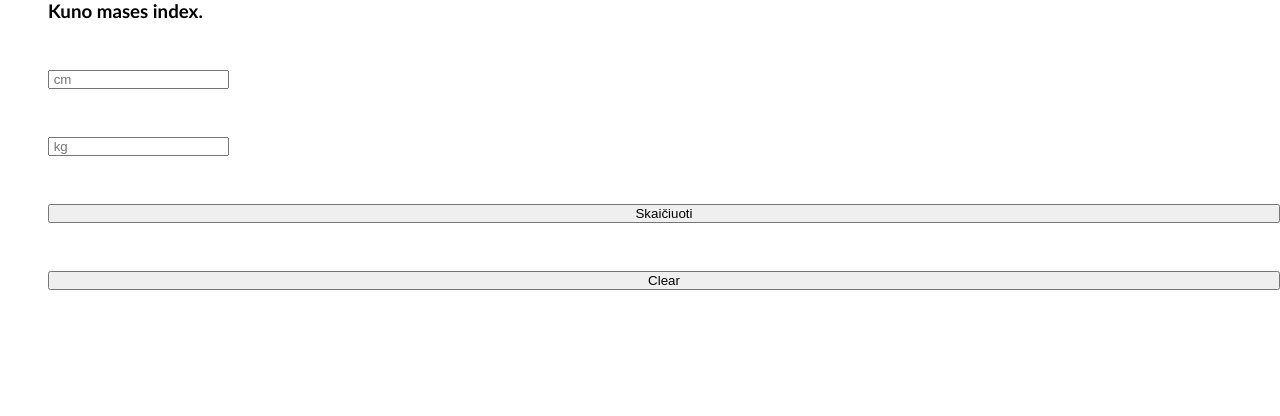
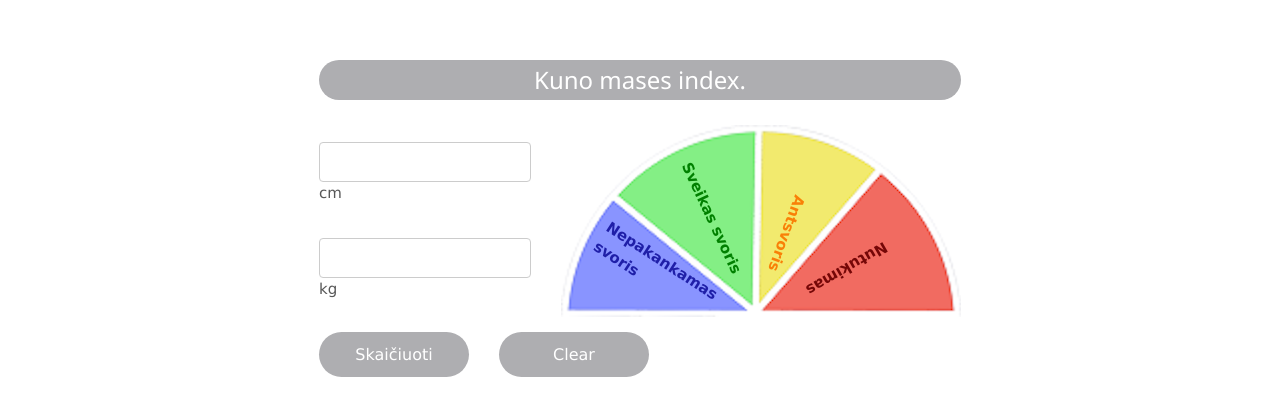
Before and after one commit to liliiavint/kuno-mases-index, a website: page index.html in a window 1280 px wide. Drawn offline with nearby package versions, Linux system fonts and the light colour scheme.

Commit message:
be funks

```diff
--- a/index.html
+++ b/index.html
@@ -3,7 +3,14 @@
 <head>
     <meta charset="UTF-8">
     <meta name="viewport" content="width=device-width, initial-scale=1.0">
+
     <link rel="stylesheet" href="./style.css">
+    <link rel="stylesheet" href="https://www.w3schools.com/w3css/4/w3.css">
+
+    <link rel="preconnect" href="https://fonts.googleapis.com">
+    <link rel="preconnect" href="https://fonts.gstatic.com" crossorigin>
+    <link href="https://fonts.googleapis.com/css2?family=Comfortaa:wght@300..700&display=swap" rel="stylesheet">
+
     <title>Kuno mases index.</title>
 </head>
 <body>
@@ -12,22 +19,37 @@
     <!--Table1-->
         <div class="data">
             <h3>Kuno mases index.</h3>
+            <div class="inputarrow">
+                <div class = formainput>
+                    <div class="ugi" >
+                    <input class="w3-input w3-border w3-round" type="text" placeholder=" ">
+                    <span class="inuickspan">cm</span>
+                    </div>
+                    <div class="svori">
+                    <input class="w3-input w3-border w3-round" type="text" placeholder=" ">
+                    <span class="inuickspan">kg</span>
+                    </div>
+                </div>
+                <div class="halfcircleWord">
 
+                    <img class="halfcirkle" src="./img/halfcirclediagram (Small).png#" alt="">
 
-            <div class="ugi" >
-            <input type="text" placeholder=" cm">
+                    <div class="word">
+                        <p class="blue">Nepakankamas </br>svoris</p>
+                        <p class="green">Sveikas svoris</p>
+                        <p class="yellow">Antsvoris</p>
+                        <p class="red">Nutukimas</p>
+                    </div>
+                </div>
             </div>
-
-            <div class="svori">
-            <input type="text" placeholder=" kg">
-            </div>
-
+            <div class="btnresult">
             <button class="btnscaicio">
                 Skaičiuoti
             </button>
             <button class="clear">
                 Clear
             </button>
+        </div>
         </div>
 <!--Table2-->
     <div class="table2">
--- a/package.json
+++ b/package.json
@@ -4,6 +4,7 @@
   "description": "",
   "main": "index.js",
   "scripts": {
+    "dev": "dead-server --host=localhost --port=4811",
     "test": "echo \"Error: no test specified\" && exit 1"
   },
   "keywords": [],
--- a/script.js
+++ b/script.js
@@ -5,24 +5,34 @@ const kmiDOM = document.querySelector(".kmi");
 const btnscaicioDOM = document.querySelector(".btnscaicio");
 const btnclearDOM = document.querySelector(".clear");
 
+
+
+
 function countKmi() {
     const ugi = parseFloat(ugiDOM.value);
     const svori = parseFloat(svoriDOM.value);
 
-    let result = (svori / (ugi * ugi))*10000;
+    let result = ((svori / (ugi * ugi))*10000).toFixed(2);
 
     let kmiClass = ' ';
+    if (ugiDOM === " " || svoriDOM === " "){
+        table2DOM.innerHTML =  `<div id = "kmi" class="kmi">
+        <p>Pateikite tinkamą  aukštį ir svoti!.</p> </div>`
 
-    if(result > 0 && result < 18.5){
+    }
+
+    else if (isNaN(parseFloat(ugiDOM.value)) || isNaN(parseFloat(svoriDOM.value))) {
+        table2DOM.innerHTML = `<div id="kmi" class="kmi">
+            <p>Pateikite galiojantį aukštį ir svorį!</p>
+        </div>`;
+    }else{
+     if(result > 0 && result < 18.5){
         kmiClass = "violet";
-    }
-    if(result > 18.5 && result < 25){
+    }else if(result > 18.5 && result < 25){
         kmiClass = "green";
-    }
-    if(result > 25 && result < 30){
+    }else if(result > 25 && result < 30){
         kmiClass = "blue";
-    }
-    if(result > 30 && result < 43){
+    }else if(result > 30 && result < Infinity){
         kmiClass = "red";
     }
 
@@ -31,11 +41,13 @@ function countKmi() {
             </div>`;
             table2DOM.innerHTML = HTML;
 }
-
+}
 btnscaicioDOM.addEventListener("click", countKmi);
 
 const clear = () => {
     table2DOM.innerHTML = `<div class="kmi"></div>`;
+    document.querySelector(".ugi input").value = " "
+    document.querySelector(".svori input").value = " "
 
 };
 btnclearDOM.addEventListener("click", clear);
--- a/style.css
+++ b/style.css
@@ -7,7 +7,7 @@ body * {
 }
 
 body {
-    font-family: 'Gill Sans', 'Gill Sans MT', Calibri, 'Trebuchet MS',
+    font-family: 'Comfortaa',
         sans-serif;
     margin-left: 3rem;
 
@@ -16,7 +16,6 @@ body {
 
     display:flex;
     justify-content: center;
-    flex-direction: column;
 
 }
 
@@ -26,9 +25,29 @@ body {
     display:flex;
     justify-content: center;
     flex-direction: column;
-    gap: 3rem;
+    gap: 1rem;
+    margin-top: 50px;
+
+
 }
-.data>.name{
+.inuickspan{
+    color: #575757;
+    font-size: 1rem;
+
+}
+.data>.inputarrow{
+    display: flex;
+    flex-direction: row;
+    justify-content: space-around;
+    gap:2rem;
+
+
+}
+.inputarrow>.formainput{
+    display: flex;
+    flex-direction: column;
+   justify-content: space-around;
+
 
 }
 data>.ugi{
@@ -51,24 +70,80 @@ data>.ugi{
     flex-direction: column;
     gap: 3rem;
 }
-.kmi>.btnreset{
+.data>.btnresult{
+    display: flex;
+    justify-content: left;
+    flex-direction: row;
+    gap: 2rem;
+
+
 
 }
-.red{
-    color:  rgb(64, 6, 6);
-    font-size:5rem ;
+.btnresult>.clear,
+.btnscaicio{
+    background-color: rgb(174, 174, 177);
+    color: white;
+    width: 10rem;
+    height: 3rem;
+    border: none;
+    border-radius: 25px;
+    font-size: 16px;
+}
+h3{
+    background-color: rgb(174, 174, 177);
+    color: white;
+    font-family: 'Comfortaa', sans-serif;
+    font-size: 45px;
+    text-align: center;
+    border-radius: 25px;
+    line-height: 40px;
+}
+
+.halfcircleWord{
 
 }
-.green{
-    color: rgb(7, 69, 7);
-    font-size:2.5rem ;
-}
-.blue{
-    color:blue;
-    font-size:1.5rem ;
+
+.halfcirkle{
+    position:relative;
 
 }
-.violet{
-    color:rgb(60, 5, 80);
-    font-size:6.5rem ;
+.word{
+    position: relative;
 }
+
+.blue{
+    color:rgb(31, 31, 168);
+    font-size:15px;
+    font-weight: bolder;
+    position: absolute;
+    top:-69px;
+    left:  30px;
+    transform: rotate(33deg);
+    }
+.green{
+    color: green;
+    font-size:15px;
+    font-weight: bolder;
+    position: absolute;
+    top:-110px;
+    left: 90px;
+    transform: rotate(65deg);
+    }
+.yellow{
+    color: rgb(249, 128, 7);
+    font-size:15px;
+    font-weight: bolder;
+    position: absolute;
+    top:-95px;
+    left:  185px;
+    transform: rotate(110deg);
+    }
+.red{
+    color: rgb(117, 7, 7);
+    font-size:15px;
+    font-weight: bolder;
+    position: absolute;
+    top:-60px;
+    left:  240px;
+    transform: rotate(150deg);
+    }
```
Also changed, not shown: img/halfcirclediagram (Small).png (added), img/halfcirclediagram.png (added).
